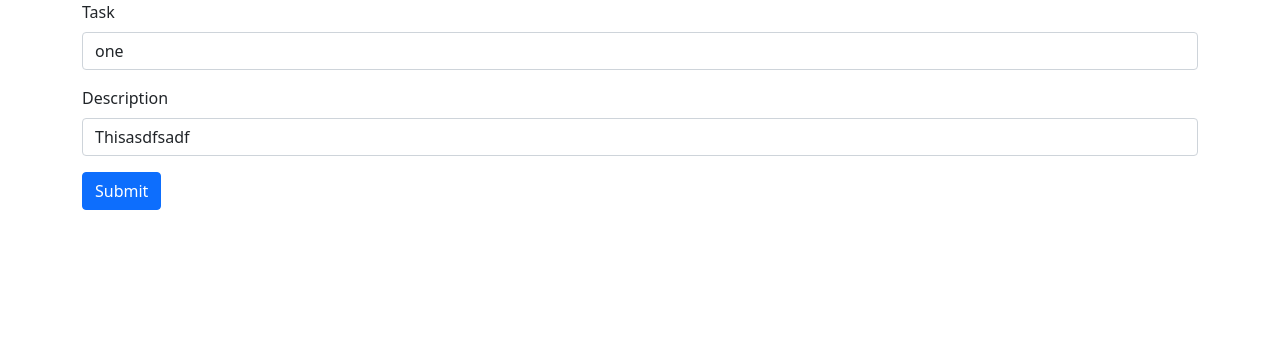
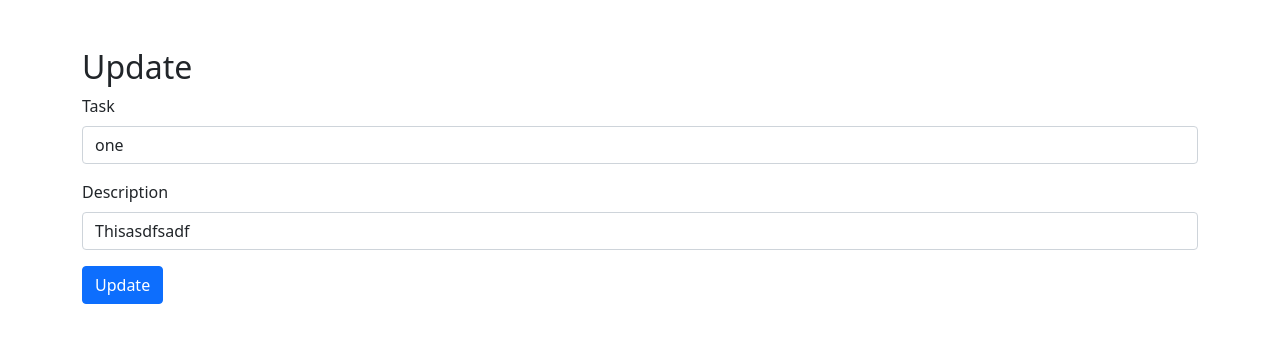
Before and after one commit to mirmisbahali/flask-todo-app, a Flask app: page /update/1 in a window 1280 px wide. Shown: the top 343 px of the page. Run offline with Flask 2, Linux system fonts and the light colour scheme; data comes from the database, SQL or seed files in the repository.

Commit message:
added headings

```diff
--- a/templates/index.html
+++ b/templates/index.html
@@ -2,6 +2,7 @@
 
 {% block body %}
     <div class="container my-5">
+        <h2>Create a Task</h2>
         <form action="/" method="POST">
             <div class="mb-3">
               <label for="task" class="form-label">Task</label>
--- a/templates/update.html
+++ b/templates/update.html
@@ -1,7 +1,8 @@
 {% extends 'base.html' %}
 
 {% block body %}
-    <div class="container">
+    <div class="container my-5">
+        <h2>Update</h2>
         <form action="/update/{{todo.sno}}" method="POST">
             <div class="mb-3">
               <label for="task" class="form-label">Task</label>
@@ -11,7 +12,7 @@
                 <label for="desc" class="form-label">Description</label>
                 <input type="text" class="form-control" name="desc" id="desc" aria-describedby="desc" value={{todo.desc}}>
               </div>
-            <button type="submit" class="btn btn-primary">Submit</button>
+            <button type="submit" class="btn btn-primary">Update</button>
           </form>
     </div>
 {% endblock body %}
```
